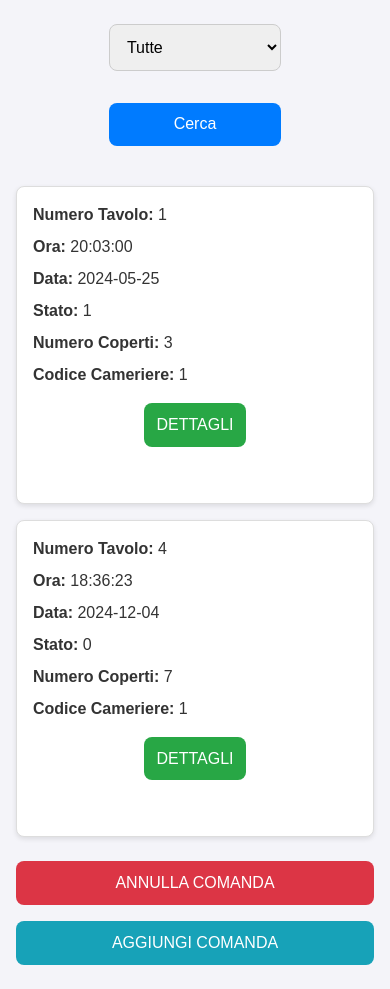
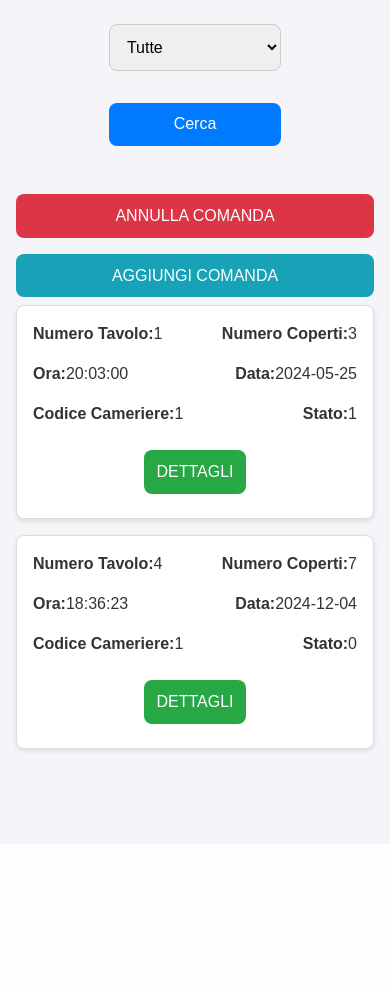
Before and after one commit to BattistellaMattia/Ristorante, a PHP site: page /comande.php in a window 390 px wide. After the commit the page ends 754 px from the top, so only its background shows below. Run offline with PHP 8.4, Linux system fonts and the light colour scheme; data comes from the database, SQL or seed files in the repository.

Commit message:
Stile - 25/01/2025

```diff
--- a/comande.php
+++ b/comande.php
@@ -26,6 +26,14 @@ include "database.php";
         </select>
         <input type = "submit" value = "Cerca"> </input>
         </form>
+
+
+        <button id = "annulla_comanda">ANNULLA COMANDA</button>
+
+        <!-- pulsante che apre la pagina 'aggiuntaComandeTipologia' per iniziare a creare una nuova comanda -->
+        <a href = "aggiuntaComandeTipologia.php" class= "action-button">
+        <button id = "aggiunta_comanda">AGGIUNGI COMANDA</button>
+        </a>
 
 
         <?php
@@ -77,29 +85,26 @@ include "database.php";
         <!-- Se schermo piccolo le mostra come card -->
         <?php foreach ($result as $row): ?>
             <div class="row">
+                <div class="row-item">
+                    <div class="item1"> <span>Numero Tavolo:</span> <?php echo $row['Numero_Tavolo']; ?> </div>
+                    <div class="item2"> <span>Numero Coperti:</span> <?php echo $row['Numero_Coperti']; ?> </div>
+                 </div>
+             <div class="row-item">
+                   <div class="item1"> <span>Ora:</span> <?php echo $row['Ora']; ?> </div>
+                   <div class="item2"> <span>Data:</span> <?php echo $row['Data']; ?> </div>
+             </div>
+            <div class="row-item">
+                    <div class="item1"> <span>Codice Cameriere:</span> <?php echo $row['CODICE_Cameriere']; ?> </div>
+                    <div class="item2"> <span>Stato:</span> <?php echo $row['Stato']; ?> </div>
+            </div>
 
-               <div><span>Numero Tavolo:</span> <?php echo $row['Numero_Tavolo']; ?></div>
-               <div><span>Ora:</span> <?php echo $row['Ora']; ?></div>
-               <div><span>Data:</span> <?php echo $row['Data']; ?></div>
-               <div><span>Stato:</span> <?php echo $row['Stato']; ?></div>
-               <div><span>Numero Coperti:</span> <?php echo $row['Numero_Coperti']; ?></div>
-               <div><span>Codice Cameriere:</span> <?php echo $row['CODICE_Cameriere']; ?></div>
-
-               <div class="button-container">
-                <form method = "POST" action = "dettaglioComande.php">
-                    <button type = "submit" name = "ID_Comanda" value = "<?= $row['ID_Comanda'] ?>" id="dettaglio_comanda">DETTAGLI</button>
+            <div class="button-container">
+                <form method="POST" action="dettaglioComande.php">
+                    <button type="submit" name="ID_Comanda" value="<?= $row['ID_Comanda'] ?>" id="dettaglio_comanda">DETTAGLI</button>
                 </form>
-               </div>
-
             </div>
+        </div>
         <?php endforeach; ?>
-
-        <button id = "annulla_comanda">ANNULLA COMANDA</button>
-
-        <!-- pulsante che apre la pagina 'aggiuntaComandeTipologia' per iniziare a creare una nuova comanda -->
-        <a href = "aggiuntaComandeTipologia.php" class= "action-button">
-        <button id = "aggiunta_comanda">AGGIUNGI COMANDA</button>
-        </a>
 
     </div>
     </body>
--- a/style.css
+++ b/style.css
@@ -236,7 +236,22 @@ button:hover
 
     .comande .row div
     {
+        display: inline-flex;
+        justify-content: space-between;
+        width: 100%;
         margin-bottom: 0.5rem;
+    }
+
+    .comande .row .item1
+    {
+        display: inline-flex;
+        justify-content: left;
+    }
+
+    .comande .row .item2
+    {
+        display: inline-flex;
+        justify-content: right;
     }
 
     .comande .row div span
@@ -244,9 +259,9 @@ button:hover
         font-weight: bold;
     }
 
-    .comande .row .button-container
+    .comande .row .button-container button
     {
-        text-align: center;
+        margin-bottom: -2rem;
     }
 
     .comande .row button
@@ -441,8 +456,8 @@ button:hover
 
 .menu-container h1
 {
-    font-size: 1.5rem;
-    margin-bottom: 1rem;
+    font-size: 2rem;
+    margin-bottom: 1.5rem;
     color: #4b85f0;
     font-family: Bodoni MT Black;
 }
@@ -461,28 +476,52 @@ button:hover
     border: 1px solid #b1a6a6;
     border-radius: 0.5rem;
     padding: 1rem;
-    width: 30%;
+    width: 90%;
+    max-width: 800px;
+    display: flex;
+    align-items: center;
+    justify-content: space-between;
     box-shadow: 0 2px 5px rgba(0, 0, 0, 0.1);
     cursor: pointer;
-    text-align: center;
     transition: transform 0.2s ease, box-shadow 0.2s ease;
-    text-align: center;
-}
-
-.menu-item:hover
-{
-    transform: translateY(-5px);
-    box-shadow: 0 4px 10px rgba(0, 0, 0, 0.2);
 }
 
 .menu-item h2
 {
-    font-size: 1.2rem;
+    font-size: 1.3rem;
     margin-bottom: 0.5rem;
+    margin-right: 0.5rem;
     text-align: center;
     margin: 0 auto;
     color: #1e59c6;
+    flex: 1;
     font-family: Agency FB;
+}
+
+.container-contatore
+{
+    display: flex;
+    align-items: center;
+    gap: 0.5rem;
+}
+
+.container-contatore button
+{
+    padding: 0.5rem;
+    font-size: 1rem;
+    border: none;
+    border-radius: 0.5rem;
+    cursor: pointer;
+    width: 40px;
+    height: 40px;
+}
+
+.container-contatore .contatore
+{
+    font-size: 1rem;
+    font-weight: bold;
+    width: 40px;
+    text-align: center;
 }
 
 .menu-item p
@@ -490,6 +529,54 @@ button:hover
     font-family: 'Copperplgoth bd bt', sans-serif;
     font-size: 1rem;
     color: #162848;
+    margin-left: 1rem;
+    display: inline-flex;
+    align-items: center;
+}
+
+.menu-item p span
+{
+    margin-left: 0.2rem;
+}
+
+.creazioneComanda
+{
+    width: auto;
+    margin: 1rem auto;
+    padding: 1rem 1.5rem;
+    font-size: 1.1rem;
+    text-align: center;
+    text-transform: uppercase;
+    font-weight: bold;
+    background-color: #FFFDD0;
+    color: #3f0909;
+    border: none;
+    border-radius: 0.5rem;
+    cursor: pointer;
+}
+
+.creazioneComanda:hover
+{
+    background-color: #218838;
+}
+
+.pulsanteRitorno
+{
+    width: auto;
+    margin: 1rem auto 2rem;
+    padding: 0.8rem 1.5rem;
+    font-size: 1rem;
+    text-align: center;
+    text-transform: uppercase;
+    background-color: #6c757d;
+    color: white;
+    border-radius: 0.5rem;
+    cursor: pointer;
+}
+
+.pulsanteRitorno:hover
+{
+    background-color: #5a6268;
 }
 
 /* -------------------------------------------- */
```
Also changed, not shown: dettaglioComande.php (+7 -5 lines), menu.php (+5 -4 lines).
